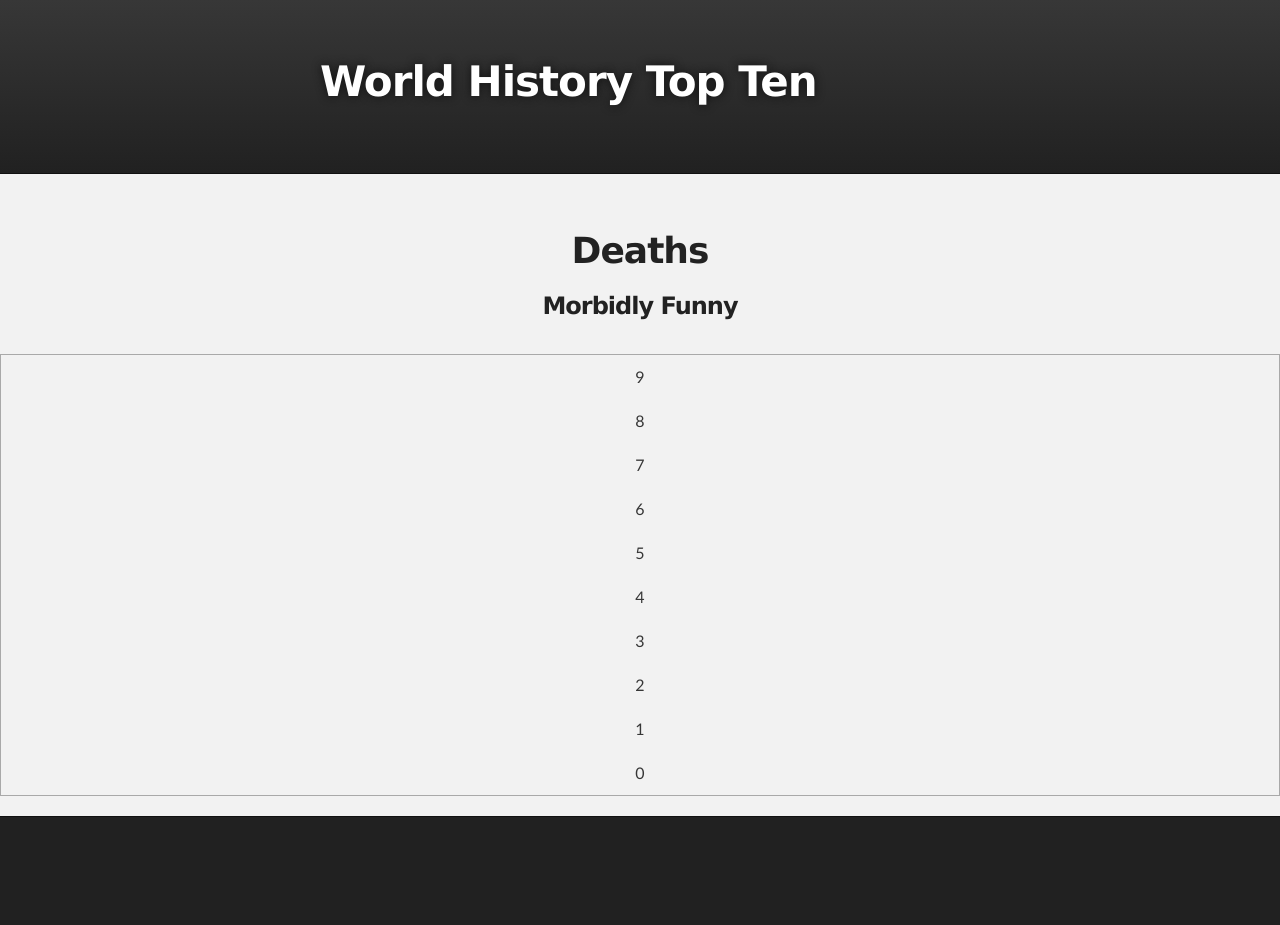
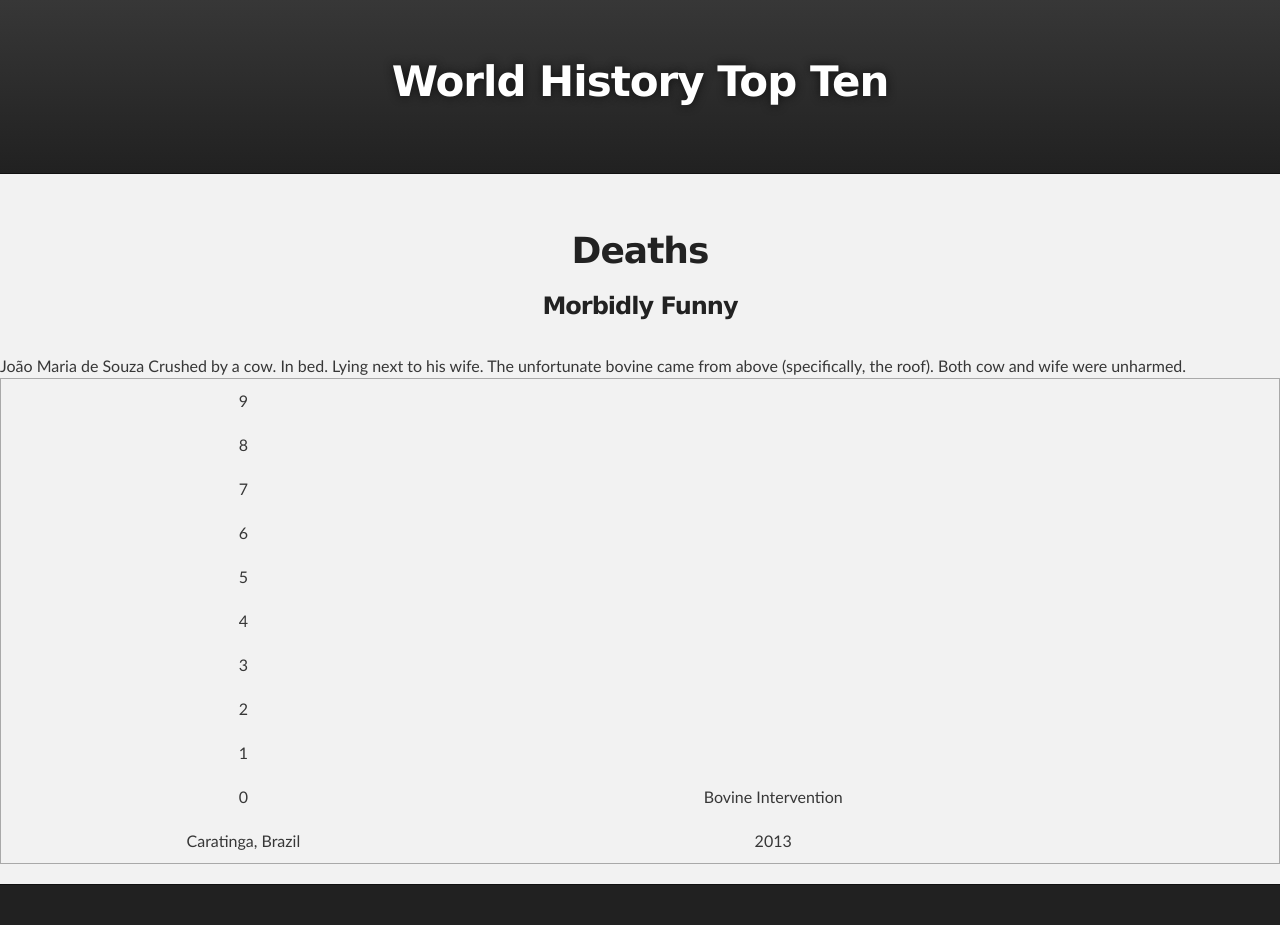
Before and after one commit to BionicPi/WorldHistoryTopTen, a plain HTML site: page index.html in a window 1280 px wide. Before the commit the page ends 857 px from the top, so only its background shows below. Drawn offline with Linux system fonts and the light colour scheme.

Commit message:
Update index.html

```diff
--- a/index.html
+++ b/index.html
@@ -17,7 +17,7 @@
     <div id="header_wrap" class="outer">
         <header class="inner">
 
-          <h1 id="project_title">World History Top Ten</h1>
+          <h1 style="text-align:center;" id="project_title">World History Top Ten</h1>
           <h2 id="project_tagline"></h2>
 
         </header>
@@ -59,9 +59,25 @@
   <tr>
     <td>1</td>
   </tr>
+
+
   <tr>
-    <td>0</td>
+    <td>0</td> <td>Bovine Intervention</td> <td></td> <td></td>
     </tr>
+    <tr>
+      <td>Caratinga, Brazil</td> <td>2013</td> <td></td> <td></td> <td></td>
+    </tr>
+    <tr>
+      João Maria de Souza
+    </tr>
+    <tr>
+      Crushed by a cow. In bed. Lying next to his wife. The unfortunate bovine came from above (specifically, the roof).
+    </tr>
+    <tr>
+      Both cow and wife were unharmed.
+    </tr>
+
+
 </table>
 
     </div>
```
